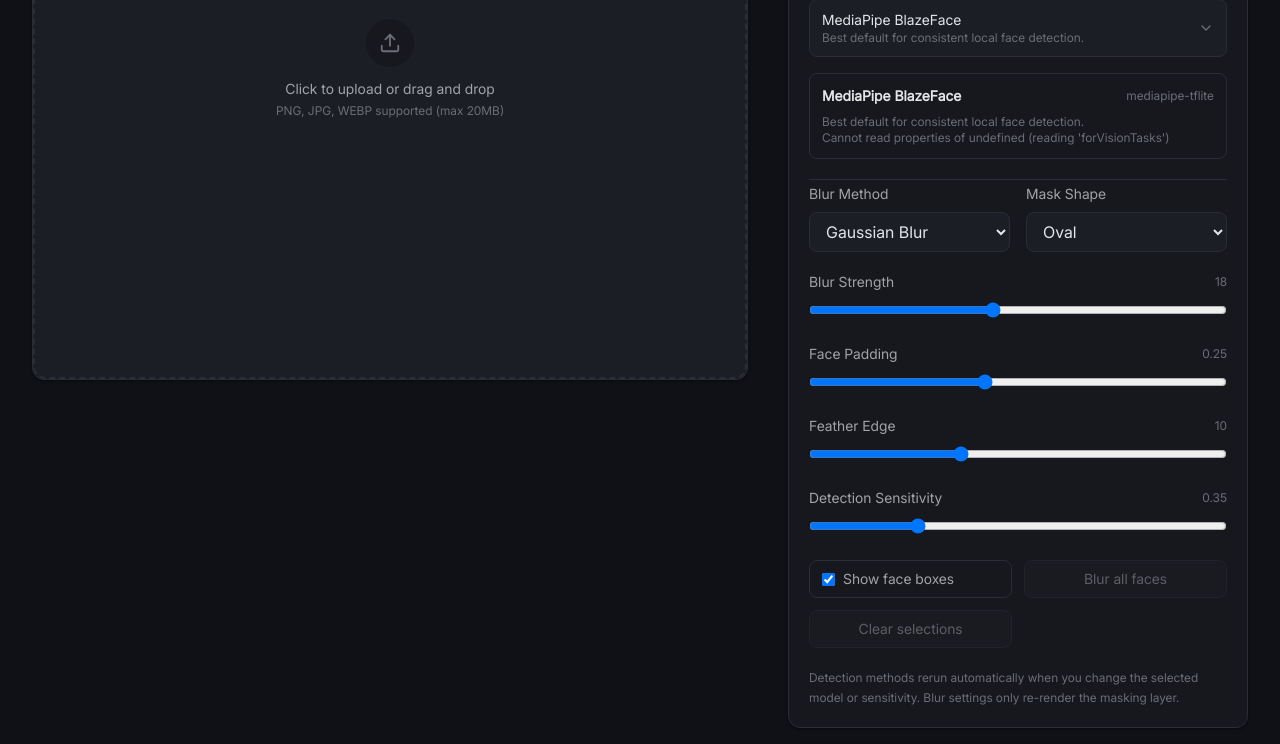
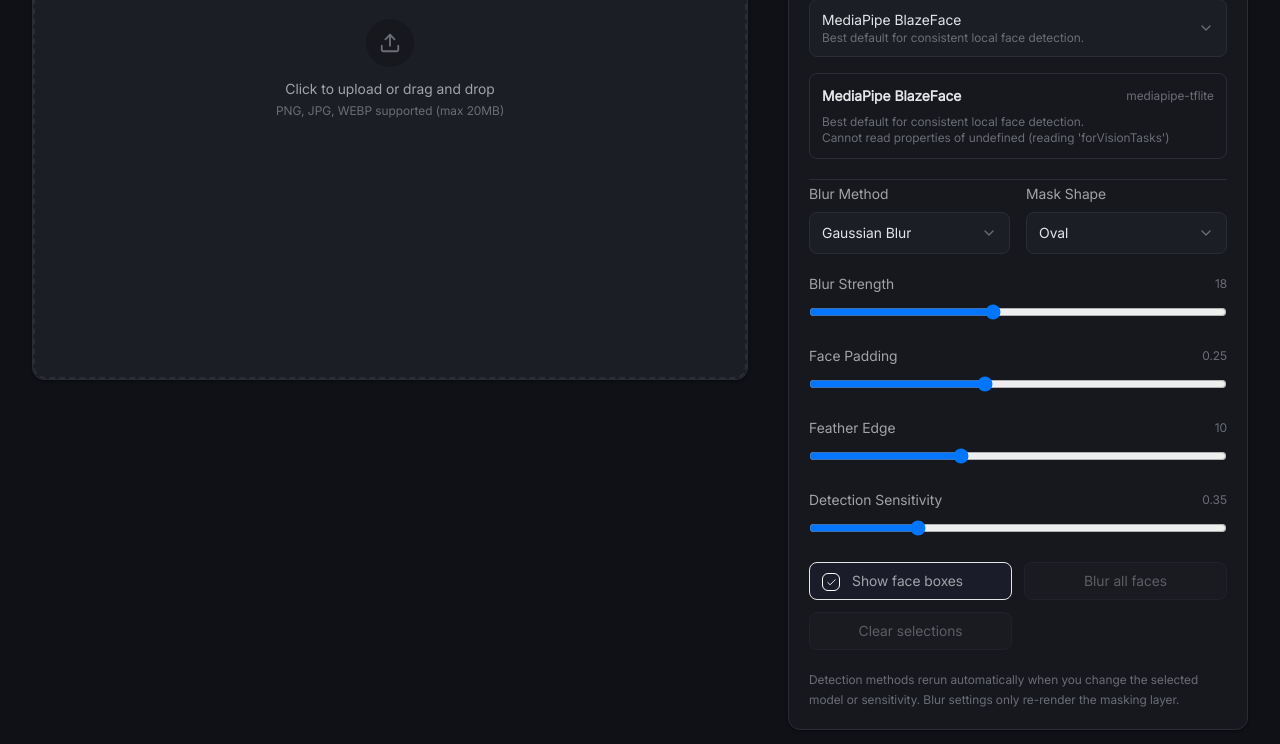
Before and after one commit to motebaya/cimagen, a React (Vite) app: page /cimagen/face-blur in a window 1280 px wide. Shown: the part 479-1223 px from the top of the page. Built offline with nearby package versions, Linux system fonts and the light colour scheme.

Commit message:
refactor(face-blur): adopt shared settings controls

```diff
--- a/src/components/face-blur/FaceBlurSettingsCard.jsx
+++ b/src/components/face-blur/FaceBlurSettingsCard.jsx
@@ -1,3 +1,5 @@
+import CreatorCheckbox from "../creator/CreatorCheckbox.jsx";
+import CreatorSelect from "../creator/CreatorSelect.jsx";
 import FaceBlurModelSelector from "./FaceBlurModelSelector.jsx";
 import FaceBlurRangeField from "./FaceBlurRangeField.jsx";
 
@@ -80,55 +82,19 @@
         className="grid grid-cols-2 gap-4 pt-1 border-t"
         style={{ borderColor: "var(--border-color)" }}
       >
-        <div>
-          <label
-            className="block text-sm font-medium mb-2"
-            style={{ color: "var(--text-secondary)" }}
-          >
-            Blur Method
-          </label>
-          <select
-            value={settings.effect}
-            onChange={(event) => onUpdateSetting("effect", event.target.value)}
-            className="w-full px-3 py-2 rounded-lg border outline-none"
-            style={{
-              borderColor: "var(--border-color)",
-              backgroundColor: "var(--input-bg)",
-              color: "var(--text-primary)",
-            }}
-          >
-            {effectOptions.map(([value, label]) => (
-              <option key={value} value={value}>
-                {label}
-              </option>
-            ))}
-          </select>
-        </div>
+        <CreatorSelect
+          label="Blur Method"
+          value={settings.effect}
+          options={effectOptions.map(([value, label]) => ({ value, label }))}
+          onChange={(value) => onUpdateSetting("effect", value)}
+        />
 
-        <div>
-          <label
-            className="block text-sm font-medium mb-2"
-            style={{ color: "var(--text-secondary)" }}
-          >
-            Mask Shape
-          </label>
-          <select
-            value={settings.shape}
-            onChange={(event) => onUpdateSetting("shape", event.target.value)}
-            className="w-full px-3 py-2 rounded-lg border outline-none"
-            style={{
-              borderColor: "var(--border-color)",
-              backgroundColor: "var(--input-bg)",
-              color: "var(--text-primary)",
-            }}
-          >
-            {shapeOptions.map(([value, label]) => (
-              <option key={value} value={value}>
-                {label}
-              </option>
-            ))}
-          </select>
-        </div>
+        <CreatorSelect
+          label="Mask Shape"
+          value={settings.shape}
+          options={shapeOptions.map(([value, label]) => ({ value, label }))}
+          onChange={(value) => onUpdateSetting("shape", value)}
+        />
       </div>
 
       <FaceBlurRangeField
@@ -165,22 +131,12 @@
       />
 
       <div className="grid grid-cols-2 gap-3">
-        <label
-          className="flex items-center gap-2 rounded-lg border px-3 py-2 cursor-pointer"
-          style={{
-            borderColor: "var(--border-color)",
-            color: "var(--text-secondary)",
-          }}
-        >
-          <input
-            type="checkbox"
-            checked={settings.showBoxes}
-            onChange={(event) =>
-              onUpdateSetting("showBoxes", event.target.checked)
-            }
-          />
-          <span className="text-sm">Show face boxes</span>
-        </label>
+        <CreatorCheckbox
+          checked={settings.showBoxes}
+          compact
+          label="Show face boxes"
+          onChange={(value) => onUpdateSetting("showBoxes", value)}
+        />
         <button
           type="button"
           onClick={() => onSetAllFacesActive(true)}
```
